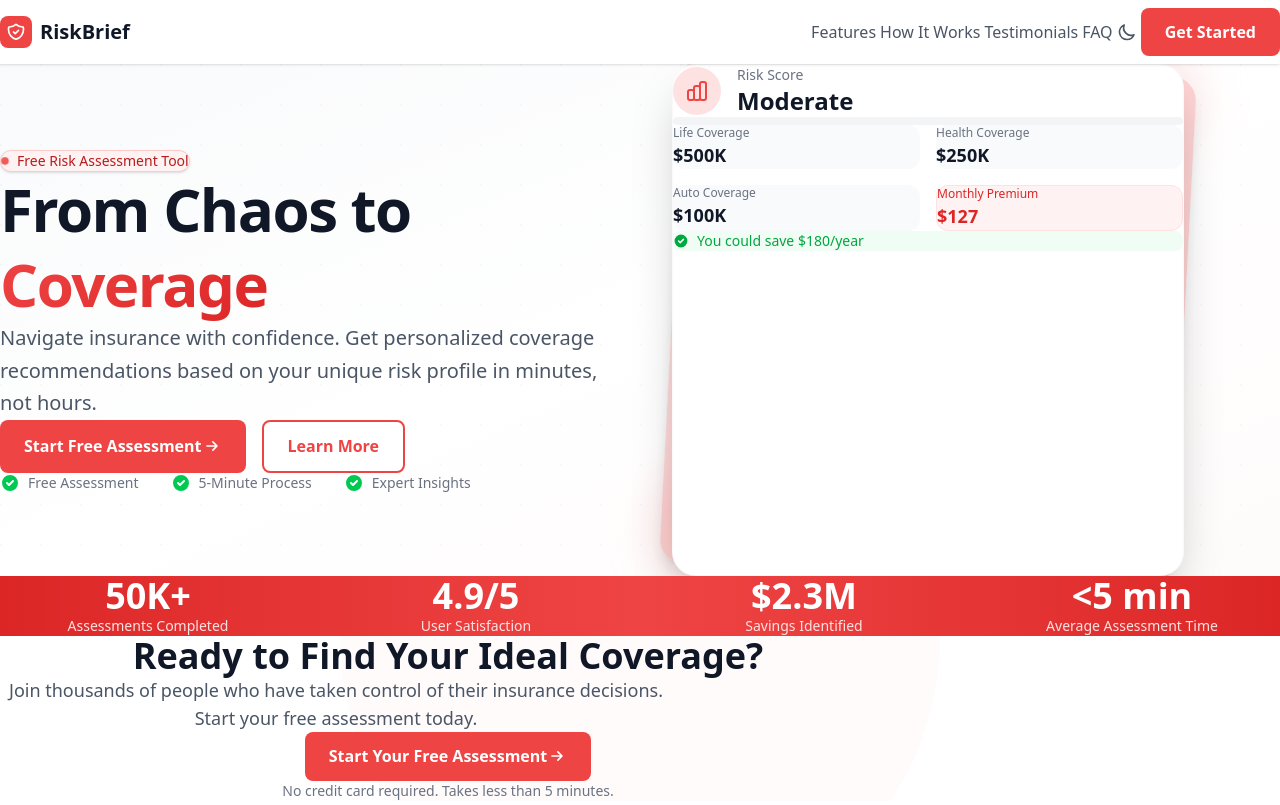
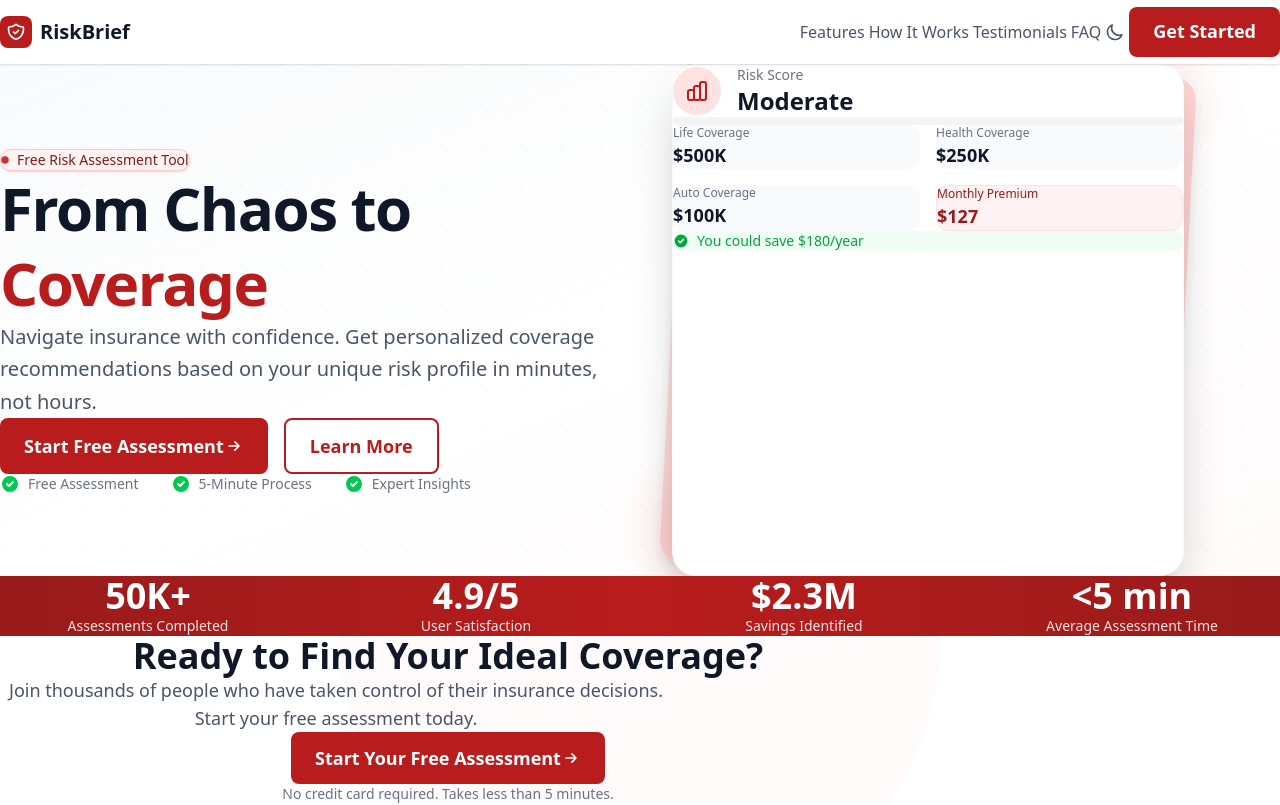
Before and after one commit to runsmlee/aif-riskbrief-from-chaos-to-coverage, a React (Vite) app: page / in a window 1280 px wide. Shown: the top 805 px of the page. Built offline with nearby package versions, Linux system fonts and the light colour scheme.

Commit message:
fix: tighten visual contrast and modal styling

```diff
--- a/src/components/Modal.tsx
+++ b/src/components/Modal.tsx
@@ -70,7 +70,7 @@ export function Modal({ isOpen, onClose, title, children }: ModalProps): ReactEl
     >
       {/* Backdrop */}
       <div
-        className="absolute inset-0 bg-black/50 backdrop-blur-sm animate-fade-in"
+        className="absolute inset-0 bg-slate-950/55 backdrop-blur-sm animate-fade-in"
         onClick={onClose}
         aria-hidden="true"
       />
@@ -87,7 +87,7 @@ export function Modal({ isOpen, onClose, title, children }: ModalProps): ReactEl
           <button
             type="button"
             onClick={onClose}
-            className="w-10 h-10 rounded-full flex items-center justify-center hover:bg-red-50 hover:text-red-500 text-gray-400 transition-colors focus-visible:ring-2 focus-visible:ring-primary-500 focus-visible:ring-offset-2"
+            className="w-10 h-10 rounded-full flex items-center justify-center text-red-700 hover:bg-red-50 hover:text-red-800 transition-colors focus-visible:ring-2 focus-visible:ring-primary-500 focus-visible:ring-offset-2"
             aria-label="Close dialog"
           >
             <svg className="w-5 h-5" fill="none" stroke="currentColor" viewBox="0 0 24 24" aria-hidden="true">
--- a/src/index.css
+++ b/src/index.css
@@ -6,18 +6,18 @@
   --color-primary-200: #fecaca;
   --color-primary-300: #fca5a5;
   --color-primary-400: #f87171;
-  --color-primary-500: #ef4444;
-  --color-primary-600: #dc2626;
-  --color-primary-700: #b91c1c;
-  --color-primary-800: #991b1b;
-  --color-primary-900: #7f1d1d;
+  --color-primary-500: #b91c1c;
+  --color-primary-600: #991b1b;
+  --color-primary-700: #7f1d1d;
+  --color-primary-800: #691717;
+  --color-primary-900: #551313;
   --font-family-sans: system-ui, -apple-system, BlinkMacSystemFont, 'Segoe UI', Roboto, 'Helvetica Neue', Arial, sans-serif;
   --font-family-mono: 'JetBrains Mono', 'Fira Code', 'Cascadia Code', ui-monospace, SFMono-Regular, monospace;
 }
 
 :root {
-  --color-primary: #EF4444;
-  --color-primary-dark: #DC2626;
+  --color-primary: #B91C1C;
+  --color-primary-dark: #991B1B;
   --color-primary-light: #FCA5A5;
 }
 
@@ -101,7 +101,7 @@ body {
   align-items: center;
   justify-content: center;
   padding: 0.75rem 1.5rem;
-  font-size: 1rem;
+  font-size: 1.125rem;
   font-weight: 600;
   border-radius: 0.5rem;
   transition: all 0.2s;
@@ -129,12 +129,12 @@ body {
 .btn-primary:hover {
   background-color: var(--color-primary-dark);
   transform: translateY(-1px);
-  box-shadow: 0 4px 12px rgba(239, 68, 68, 0.35);
+  box-shadow: 0 4px 12px rgba(15, 23, 42, 0.14);
 }
 
 .btn-primary:active {
   transform: translateY(0);
-  box-shadow: 0 2px 4px rgba(239, 68, 68, 0.25);
+  box-shadow: 0 2px 4px rgba(15, 23, 42, 0.12);
 }
 
 .btn-secondary {
@@ -174,7 +174,7 @@ body {
   color: #1f2937;
   transition: border-color 0.2s, box-shadow 0.2s;
   min-height: 48px;
-  font-size: 1rem;
+  font-size: 1.125rem;
   background-color: white;
 }
 
@@ -196,7 +196,7 @@ body {
 
 .label {
   display: block;
-  font-size: 0.875rem;
+  font-size: 0.75rem;
   font-weight: 500;
   color: #374151;
   margin-bottom: 0.5rem;
@@ -324,12 +324,9 @@ body {
 .stagger-children.reveal-visible > *:nth-child(5) { transition-delay: 320ms; opacity: 1; transform: translateY(0); }
 .stagger-children.reveal-visible > *:nth-child(6) { transition-delay: 400ms; opacity: 1; transform: translateY(0); }
 
-/* Gradient text utility */
+/* Solid accent text utility */
 .gradient-text {
-  background: linear-gradient(135deg, var(--color-primary) 0%, var(--color-primary-dark) 100%);
-  -webkit-background-clip: text;
-  -webkit-text-fill-color: transparent;
-  background-clip: text;
+  color: var(--color-primary);
 }
 
 /* Score gauge animation */
@@ -785,7 +782,7 @@ body {
   display: flex;
   align-items: center;
   justify-content: center;
-  box-shadow: 0 4px 14px rgba(239, 68, 68, 0.4);
+  box-shadow: 0 4px 14px rgba(15, 23, 42, 0.16);
   transition: all 0.2s ease-out;
   animation: fade-in-up-sm 0.3s ease-out forwards;
 }
@@ -793,7 +790,7 @@ body {
 .back-to-top:hover {
   background-color: var(--color-primary-dark);
   transform: translateY(-2px);
-  box-shadow: 0 6px 20px rgba(239, 68, 68, 0.5);
+  box-shadow: 0 6px 20px rgba(15, 23, 42, 0.2);
 }
 
 .back-to-top:active {
@@ -855,20 +852,23 @@ body {
   color: #1f2937;
   box-shadow: 0 10px 25px -5px rgba(0, 0, 0, 0.15), 0 8px 10px -6px rgba(0, 0, 0, 0.1);
   animation: toast-slide-in 0.3s ease-out forwards;
-  border-left: 4px solid;
+  border: 1px solid #e5e7eb;
   min-height: 48px;
 }
 
 .toast-success {
-  border-left-color: #22c55e;
+  border-color: #22c55e;
+  background: #f0fdf4;
 }
 
 .toast-info {
-  border-left-color: #3b82f6;
+  border-color: #3b82f6;
+  background: #eff6ff;
 }
 
 .toast-error {
-  border-left-color: #ef4444;
+  border-color: var(--color-primary);
+  background: #fef2f2;
 }
 
 .toast-exit {
@@ -877,7 +877,7 @@ body {
 
 .toast-message {
   flex: 1;
-  font-size: 0.875rem;
+  font-size: 0.75rem;
   font-weight: 500;
 }
 
```
Also changed, not shown: 1 other file (tests, documents, lock files or other folders).
